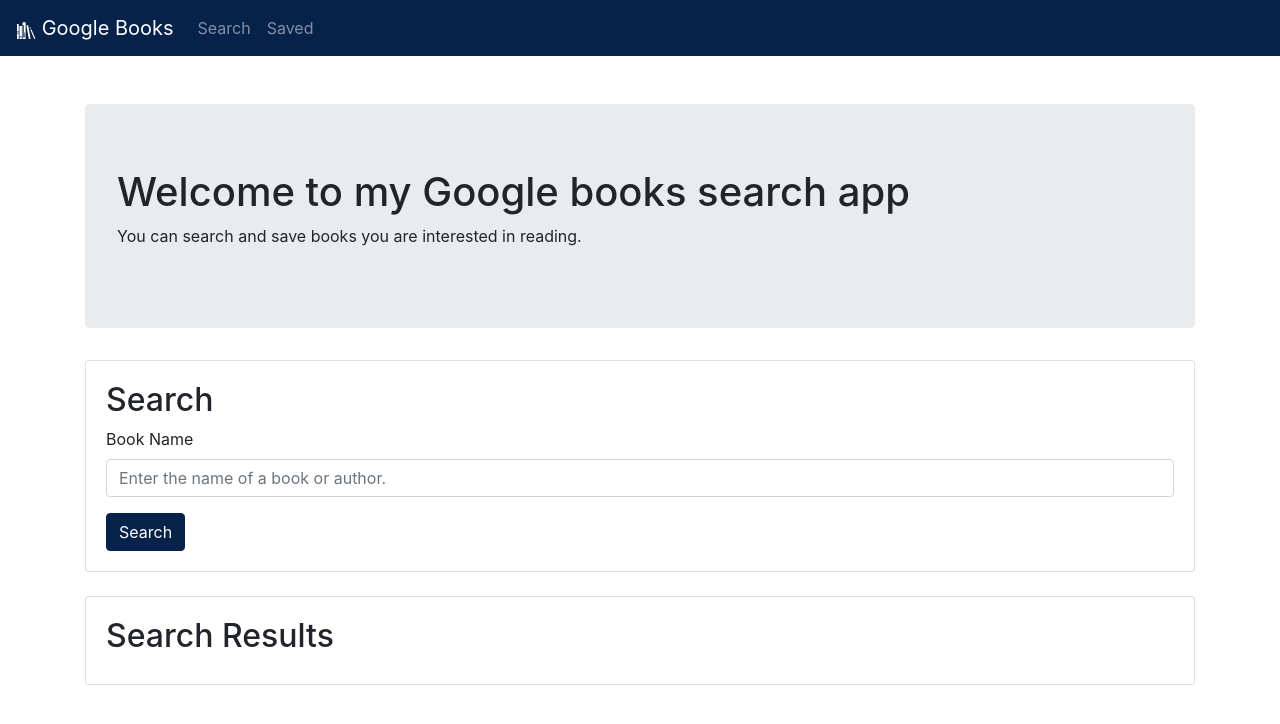
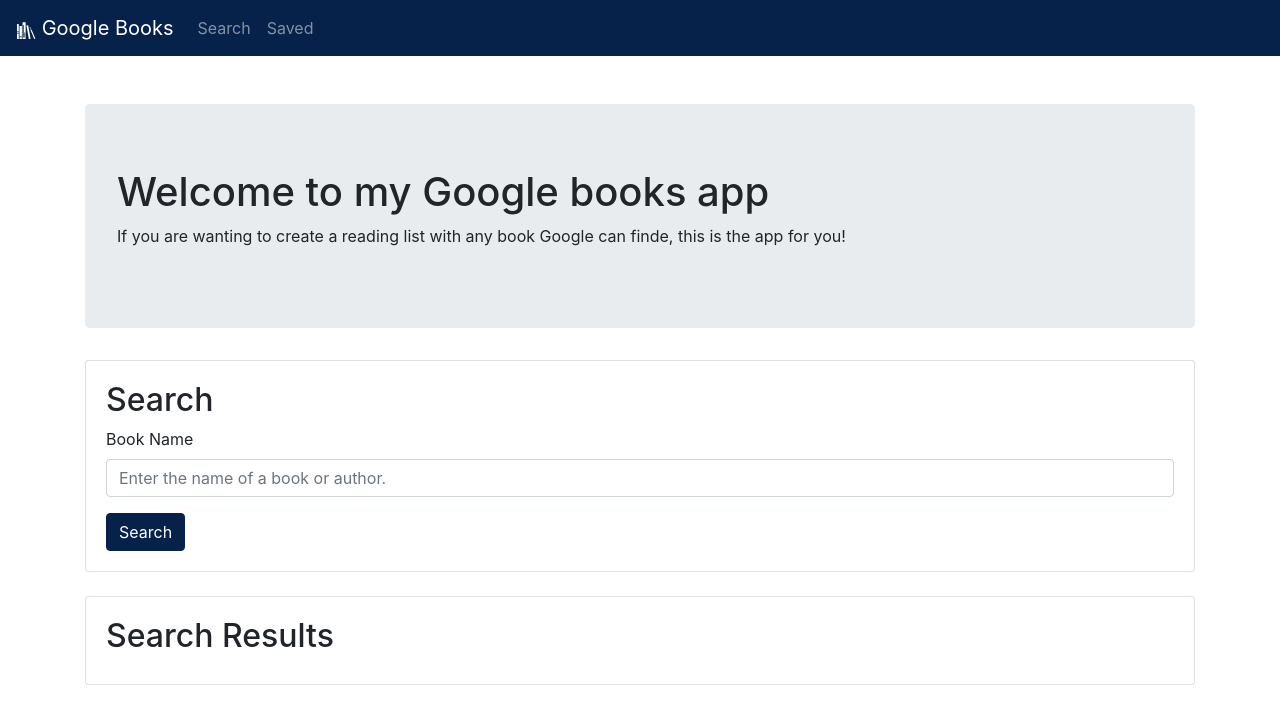
Before and after one commit to JJHPhoto/my-book-shelves, a React (Create React App) app in the folder client/: page / in a window 1280 px wide. Shown: the top 724 px of the page. Built offline with nearby package versions, Linux system fonts and the light colour scheme.

Commit message:
Updated Header text.

```diff
--- a/client/src/components/Header.js
+++ b/client/src/components/Header.js
@@ -5,8 +5,11 @@
   return (
     <div>
       <Jumbotron>
-        <h1>Welcome to my Google books search app</h1>
-        <p>You can search and save books you are interested in reading.</p>
+        <h1>Welcome to my Google books app</h1>
+        <p>
+          If you are wanting to create a reading list with any book Google can
+          finde, this is the app for you!
+        </p>
       </Jumbotron>
     </div>
   );
```
